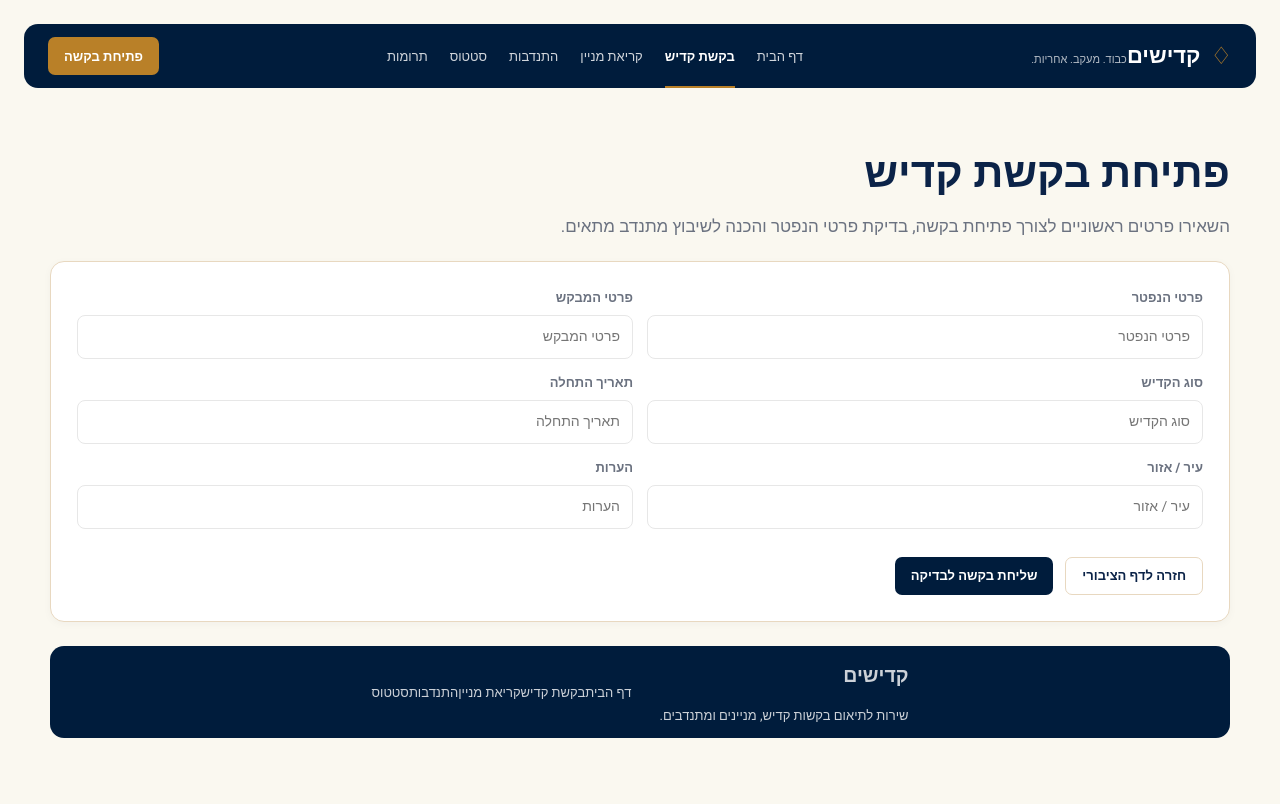
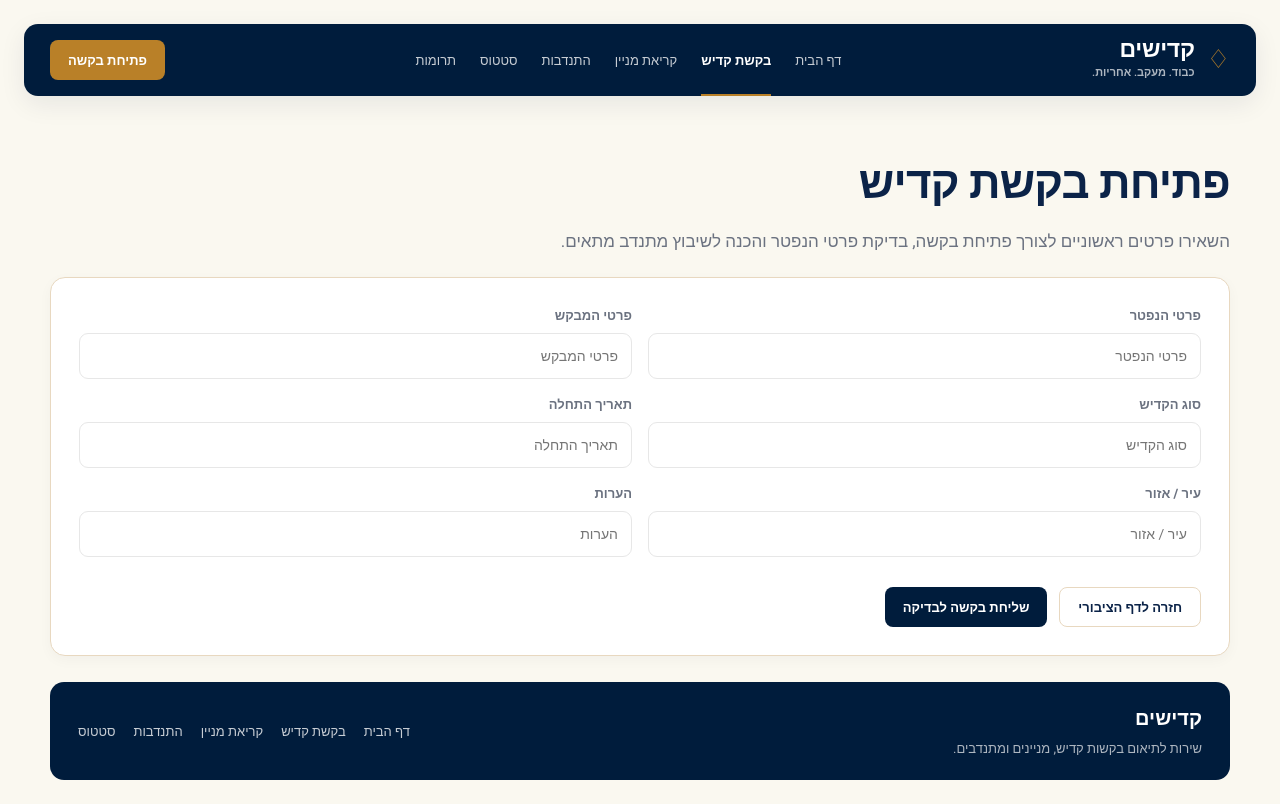
Before and after one commit to maloltzahi-byte/kaddishim-shell, a React (Vite) app: page /public/kaddish-request in a window 1280 px wide. Built offline with nearby package versions, Linux system fonts and the light colour scheme.

Commit message:
Sprint 20: polish public visual system

```diff
--- a/src/public.css
+++ b/src/public.css
@@ -1,43 +1,53 @@
-.public-shell { min-height: 100vh; background: var(--color-cream-bg); color: var(--color-navy-text); direction: rtl; padding: 24px; }
-.public-header { max-width: 1280px; margin: 0 auto; min-height: 64px; border-radius: 14px; background: var(--color-navy-950); color: #fff; display: flex; align-items: center; justify-content: space-between; gap: 24px; padding: 0 24px; }
-.public-logo { display: flex; align-items: center; gap: 10px; min-width: max-content; }
-.public-logo-mark { color: var(--color-gold); font-size: 24px; }
-.public-logo strong { font-size: 22px; font-weight: 900; }
-.public-logo small { color: rgba(255,255,255,.7); font-size: 11px; }
-.public-nav { display: flex; align-items: center; gap: 22px; font-size: 13px; }
-.public-nav a { color: rgba(255,255,255,.82); min-height: 64px; display: inline-flex; align-items: center; box-shadow: inset 0 -2px 0 transparent; white-space: nowrap; }
-.public-nav a.active { color: #fff; font-weight: 800; box-shadow: inset 0 -2px 0 var(--color-gold); }
-.public-header-cta, .public-btn { min-height: 38px; border-radius: 7px; display: inline-flex; align-items: center; justify-content: center; padding: 0 16px; font-size: 13px; font-weight: 800; white-space: nowrap; }
+.public-shell { min-height: 100vh; background: var(--color-cream-bg); color: var(--color-navy-text); direction: rtl; padding: 24px; overflow-x: hidden; }
+.public-header { max-width: 1280px; margin: 0 auto; min-height: 72px; border-radius: 14px; background: var(--color-navy-950); color: #fff; display: flex; align-items: center; justify-content: space-between; gap: 28px; padding: 0 26px; box-shadow: 0 8px 26px rgba(0, 28, 60, .08); }
+.public-logo { display: inline-flex; align-items: center; gap: 12px; min-width: max-content; color: #fff; text-decoration: none; }
+.public-logo-mark { color: var(--color-gold); font-size: 26px; line-height: 1; }
+.public-logo span:last-child { display: grid; gap: 2px; }
+.public-logo strong { font-size: 23px; line-height: 1; font-weight: 900; letter-spacing: -.3px; }
+.public-logo small { color: rgba(255,255,255,.68); font-size: 11px; font-weight: 600; }
+.public-nav { display: flex; align-items: center; gap: 24px; font-size: 13px; }
+.public-nav a { color: rgba(255,255,255,.78); min-height: 72px; display: inline-flex; align-items: center; box-shadow: inset 0 -2px 0 transparent; white-space: nowrap; text-decoration: none; transition: color .15s ease, box-shadow .15s ease; }
+.public-nav a:hover, .public-nav a.active { color: #fff; }
+.public-nav a.active { font-weight: 800; box-shadow: inset 0 -2px 0 var(--color-gold); }
+.public-header-cta, .public-btn { min-height: 40px; border-radius: 8px; display: inline-flex; align-items: center; justify-content: center; padding: 0 18px; font-size: 13px; font-weight: 800; white-space: nowrap; text-decoration: none; transition: border-color .15s ease, background-color .15s ease, transform .15s ease; }
 .public-header-cta { background: var(--color-gold); color: #fff; }
+.public-header-cta:hover, .public-btn:hover { transform: translateY(-1px); }
 .public-hero, .public-page-head, .public-form-card, .public-section-grid, .public-cta-card, .public-footer { max-width: 1180px; margin-right: auto; margin-left: auto; }
-.public-hero { margin-top: 26px; padding: 64px 56px; border: 1px solid var(--color-border-soft); border-radius: 18px; background: linear-gradient(135deg, #fff 0%, #fffaf2 100%); }
-.public-eyebrow { margin: 0 0 10px; color: var(--color-gold); font-weight: 900; font-size: 13px; }
-.public-hero h1, .public-page-head h1 { margin: 0; color: var(--color-navy-text); font-size: 42px; line-height: 1.15; font-weight: 900; max-width: 760px; }
-.public-hero p, .public-page-head p { margin: 14px 0 0; color: var(--color-muted); font-size: 17px; line-height: 1.8; max-width: 780px; }
-.public-actions { display: flex; flex-wrap: wrap; gap: 12px; margin-top: 28px; }
+.public-hero { margin-top: 28px; padding: 70px 60px; border: 1px solid var(--color-border-soft); border-radius: 20px; background: linear-gradient(135deg, #fff 0%, #fffaf2 100%); box-shadow: 0 14px 36px rgba(0, 28, 60, .045); }
+.public-eyebrow { margin: 0 0 12px; color: var(--color-gold); font-weight: 900; font-size: 13px; }
+.public-hero h1, .public-page-head h1 { margin: 0; color: var(--color-navy-text); font-size: 44px; line-height: 1.13; font-weight: 900; max-width: 790px; letter-spacing: -.8px; }
+.public-hero p, .public-page-head p { margin: 16px 0 0; color: var(--color-muted); font-size: 17px; line-height: 1.85; max-width: 790px; }
+.public-actions { display: flex; flex-wrap: wrap; gap: 12px; margin-top: 30px; }
 .public-actions-end { justify-content: flex-start; }
 .public-btn-primary { background: var(--color-navy-950); color: #fff; }
 .public-btn-secondary { background: var(--color-gold); color: #fff; }
 .public-btn-outline { background: #fff; color: var(--color-navy-text); border: 1px solid var(--color-border-soft); }
-.public-section-grid { display: grid; grid-template-columns: repeat(4, minmax(0, 1fr)); gap: 14px; margin-top: 18px; }
-.public-card, .public-cta-card, .public-form-card { background: #fff; border: 1px solid var(--color-border-soft); border-radius: 14px; box-shadow: 0 2px 8px rgba(0,28,60,.035); }
-.public-card { padding: 22px; min-height: 150px; }
-.public-card h2, .public-result-card h2 { margin: 0 0 10px; font-size: 18px; font-weight: 900; color: var(--color-navy-text); }
-.public-card p, .public-result-card p { margin: 0; color: var(--color-muted); font-size: 14px; line-height: 1.75; }
-.public-cta-card { margin-top: 18px; padding: 28px; display: flex; align-items: center; justify-content: space-between; gap: 18px; }
-.public-cta-card h2 { margin: 0 0 6px; font-size: 22px; }
-.public-cta-card p { margin: 0; color: var(--color-muted); }
-.public-page-head { margin-top: 34px; padding: 28px 0 18px; }
+.public-btn-outline:hover { border-color: var(--color-gold); }
+.public-section-grid { display: grid; grid-template-columns: repeat(4, minmax(0, 1fr)); gap: 16px; margin-top: 20px; }
+.public-card, .public-cta-card, .public-form-card { background: #fff; border: 1px solid var(--color-border-soft); border-radius: 15px; box-shadow: 0 4px 14px rgba(0,28,60,.035); }
+.public-card { padding: 24px; min-height: 160px; display: flex; flex-direction: column; justify-content: flex-start; }
+.public-card h2, .public-result-card h2 { margin: 0 0 10px; font-size: 18px; line-height: 1.35; font-weight: 900; color: var(--color-navy-text); }
+.public-card p, .public-result-card p { margin: 0; color: var(--color-muted); font-size: 14px; line-height: 1.8; }
+.public-cta-card { margin-top: 20px; padding: 30px; display: flex; align-items: center; justify-content: space-between; gap: 20px; }
+.public-cta-card h2 { margin: 0 0 7px; font-size: 23px; }
+.public-cta-card p { margin: 0; color: var(--color-muted); line-height: 1.7; }
+.public-page-head { margin-top: 34px; padding: 30px 0 20px; }
 .public-centered-head { text-align: center; }
 .public-centered-head h1, .public-centered-head p { margin-right: auto; margin-left: auto; }
-.public-form-card { padding: 26px; }
-.public-compact-card { margin-top: 18px; }
-.public-form-grid { display: grid; grid-template-columns: repeat(2, minmax(0, 1fr)); gap: 14px; }
+.public-form-card { padding: 28px; }
+.public-compact-card { margin-top: 20px; }
+.public-form-grid { display: grid; grid-template-columns: repeat(2, minmax(0, 1fr)); gap: 16px; }
 .public-form-grid-two { grid-template-columns: repeat(2, minmax(0, 1fr)); }
-.public-field { display: grid; gap: 8px; }
+.public-field { display: grid; gap: 8px; min-width: 0; }
 .public-field span { color: var(--color-muted); font-size: 13px; font-weight: 800; }
-.public-field input { height: 44px; border: 1px solid var(--color-border-light); border-radius: 8px; padding: 0 12px; background: #fff; color: var(--color-navy-text); font-size: 14px; text-align: right; }
-.public-result-card { margin-top: 16px; border: 1px solid var(--color-border-soft); border-radius: 12px; padding: 20px; background: #fffaf2; }
-.public-footer { margin-top: 24px; min-height: 58px; border-radius: 14px; background: var(--color-navy-950); color: rgba(255,255,255,.8); display: flex; align-items: center; justify-content: center; gap: 28px; font-size: 13px; }
-@media (max-width: 1100px) { .public-header { flex-wrap: wrap; height: auto; padding: 14px 20px; } .public-nav { order: 3; width: 100%; justify-content: center; flex-wrap: wrap; } .public-nav a { min-height: 34px; } .public-section-grid { grid-template-columns: repeat(2, 1fr); } }
-@media (max-width: 760px) { .public-shell { padding: 14px; } .public-hero { padding: 36px 24px; } .public-hero h1, .public-page-head h1 { font-size: 30px; } .public-section-grid, .public-form-grid, .public-form-grid-two { grid-template-columns: 1fr; } .public-cta-card, .public-footer { flex-direction: column; align-items: flex-start; } }
+.public-field input { width: 100%; height: 46px; border: 1px solid var(--color-border-light); border-radius: 9px; padding: 0 13px; background: #fff; color: var(--color-navy-text); font-size: 14px; text-align: right; box-sizing: border-box; }
+.public-field input:focus { outline: 2px solid rgba(197, 139, 53, .18); border-color: var(--color-gold); }
+.public-result-card { margin-top: 18px; border: 1px solid var(--color-border-soft); border-radius: 13px; padding: 22px; background: #fffaf2; }
+.public-footer { margin-top: 26px; min-height: 86px; border-radius: 14px; background: var(--color-navy-950); color: rgba(255,255,255,.8); display: flex; align-items: center; justify-content: space-between; gap: 28px; padding: 22px 28px; font-size: 13px; box-sizing: border-box; }
+.public-footer h2 { margin: 0 0 6px; color: #fff; font-size: 20px; }
+.public-footer p { margin: 0; color: rgba(255,255,255,.68); }
+.public-footer nav { display: flex; align-items: center; gap: 18px; flex-wrap: wrap; }
+.public-footer a { color: rgba(255,255,255,.78); text-decoration: none; white-space: nowrap; }
+.public-footer a:hover { color: #fff; }
+@media (max-width: 1100px) { .public-header { flex-wrap: wrap; height: auto; padding: 16px 20px; gap: 16px; } .public-nav { order: 3; width: 100%; justify-content: center; flex-wrap: wrap; gap: 16px; } .public-nav a { min-height: 34px; } .public-section-grid { grid-template-columns: repeat(2, 1fr); } }
+@media (max-width: 760px) { .public-shell { padding: 14px; } .public-header { justify-content: center; text-align: center; } .public-hero { padding: 38px 24px; } .public-hero h1, .public-page-head h1 { font-size: 30px; } .public-hero p, .public-page-head p { font-size: 15px; } .public-section-grid, .public-form-grid, .public-form-grid-two { grid-template-columns: 1fr; } .public-cta-card, .public-footer { flex-direction: column; align-items: flex-start; } .public-actions { width: 100%; } .public-btn, .public-header-cta { width: 100%; } }
```
